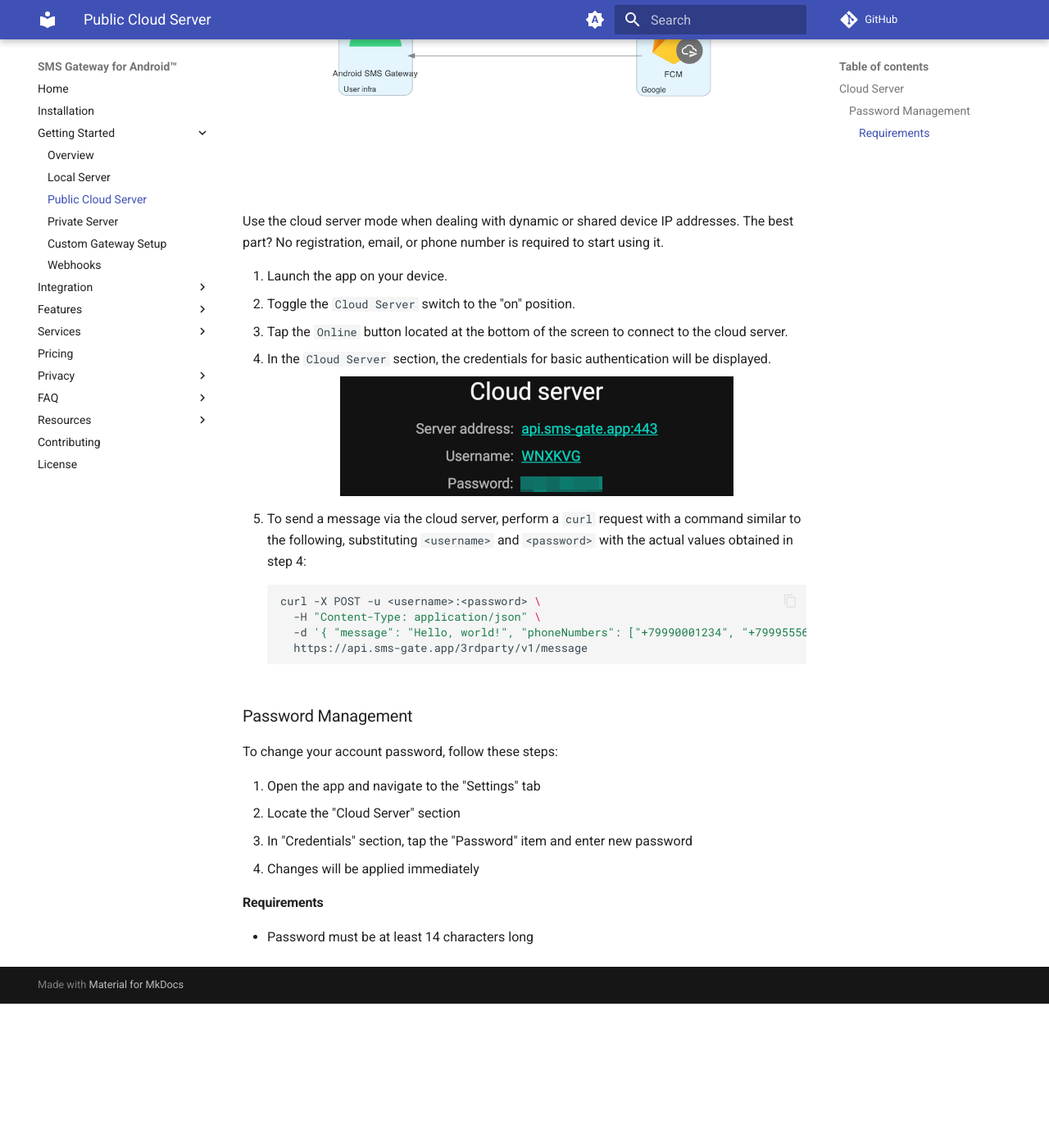
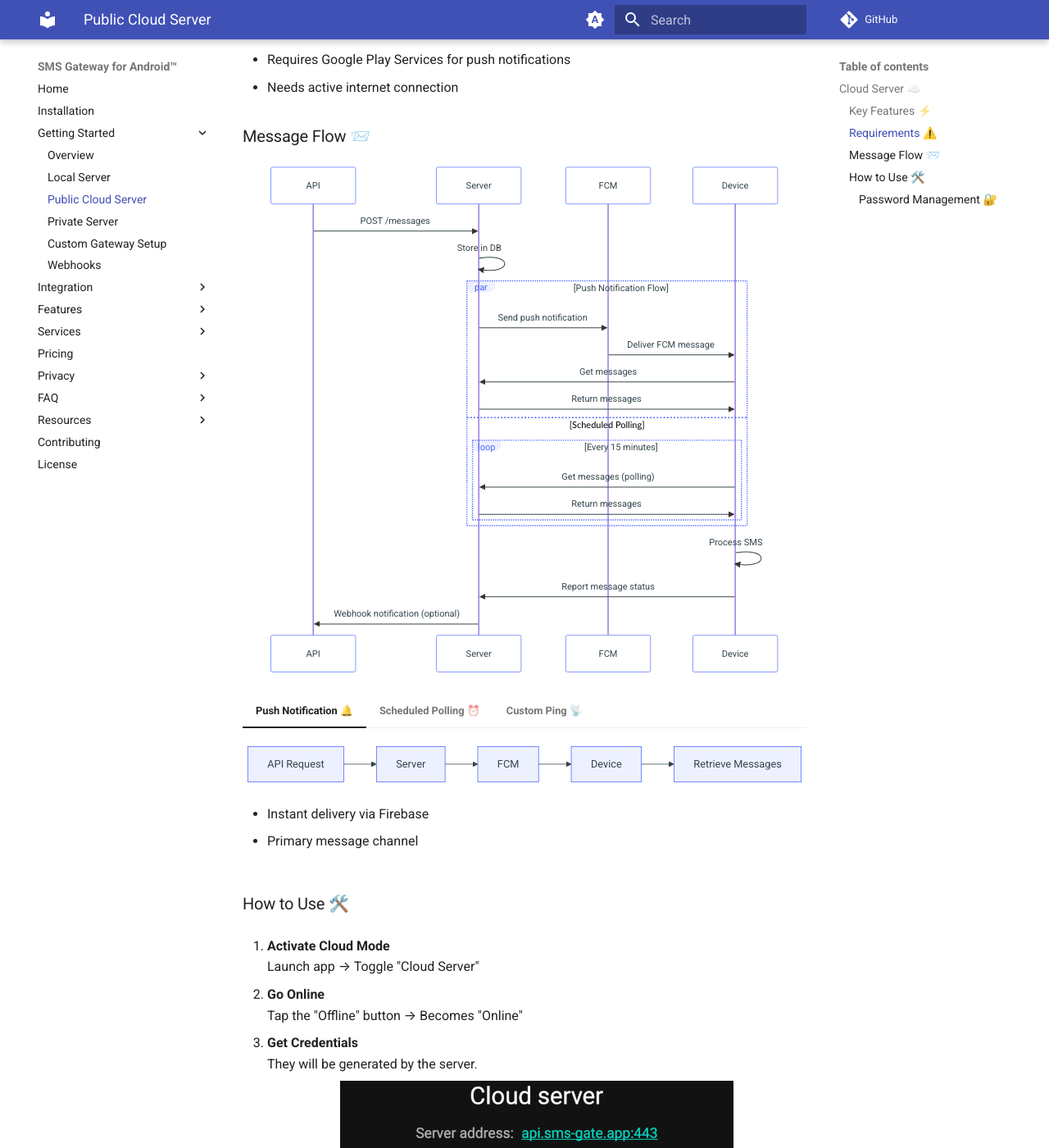
Before and after one commit to android-sms-gateway/docs-web, an MkDocs documentation site: the page built from docs/getting-started/public-cloud-server.md, in a window 1280 px wide and 1400 px high, scrolled down 504 px. Shown: the whole window at 82% size. Built offline with MkDocs 1.6.1 and Material for MkDocs 9.7.7, drawn with Linux system fonts in a browser that asks for light colours; emoji names are drawn with the system emoji font; comment, search, counter and statistics services are not loaded; before the commit the page ends 1728 px from its top, so only the background shows below that; some of the changed text lies outside the part shown.

Commit message:
[getting-started] refresh cloud server docs

````diff
--- a/docs/getting-started/public-cloud-server.md
+++ b/docs/getting-started/public-cloud-server.md
@@ -1,38 +1,149 @@
-# Getting Started
+# Getting Started 🚀
 
-## Cloud Server
+## Cloud Server ☁️
 
-<div align="center">
-    <img src="/assets/cloud-server-arch.png" alt="Architecture of the Cloud Server mode">
-</div>
+Use Cloud Server mode when your device has dynamic or shared IP addresses. Start immediately—no registration, email, or phone number required.
 
-Use the cloud server mode when dealing with dynamic or shared device IP addresses. The best part? No registration, email, or phone number is required to start using it.
+### Key Features ⚡
 
-1. Launch the app on your device.
-2. Toggle the `Cloud Server` switch to the "on" position.
-3. Tap the `Online` button located at the bottom of the screen to connect to the cloud server.
-4. In the `Cloud Server` section, the credentials for basic authentication will be displayed.
-   <div align="center">
-      <img src="/assets/cloud-server.png" alt="Example settings for Cloud Server mode">
-   </div>
-5. To send a message via the cloud server, perform a `curl` request with a command similar to the following, substituting `<username>` and `<password>` with the actual values obtained in step 4:
+- 🌐 No registration required
+- 🔄 Hybrid push-pull architecture
+- ⏱️ Dynamic and shared device IP support
+- 🔒 Basic authentication
 
-    ```sh
-    curl -X POST -u <username>:<password> \
-      -H "Content-Type: application/json" \
-      -d '{ "message": "Hello, world!", "phoneNumbers": ["+79990001234", "+79995556677"] }' \
-      https://api.sms-gate.app/3rdparty/v1/message
+### Requirements ⚠️
+- Requires Google Play Services for push notifications
+- Needs active internet connection
+
+### Message Flow 📨
+
+```mermaid
+sequenceDiagram
+    participant API
+    participant Server
+    participant FCM
+    participant Device
+
+    API->>Server: POST /messages
+    Server->>Server: Store in DB
+
+    par Push Notification Flow
+        Server->>FCM: Send push notification
+        FCM->>Device: Deliver FCM message
+        Device->>Server: Get messages
+        Server->>Device: Return messages
+    and Scheduled Polling
+        loop Every 15 minutes
+            Device->>Server: Get messages (polling)
+            Server->>Device: Return messages
+        end
+    end
+
+    Device->>Device: Process SMS
+    Device->>Server: Report message status
+    Server->>API: Webhook notification (optional)
+```
+
+=== "Push Notification 🔔"
+    ```mermaid
+    graph LR
+        A[API Request] --> B[Server]
+        B --> C[FCM]
+        C --> D[Device]
+        D --> E[Retrieve Messages]
     ```
 
-### Password Management
+    - Instant delivery via Firebase
+    - Primary message channel
 
-To change your account password, follow these steps:
+=== "Scheduled Polling ⏰"
+    ```mermaid
+    graph LR
+        A[Device] --> B{Every 15min}
+        B --> C[Check Server]
+        C --> D[Get Messages]
+    ```
 
-1. Open the app and navigate to the "Settings" tab
-2. Locate the "Cloud Server" section
-3. In "Credentials" section, tap the "Password" item and enter new password
-4. Changes will be applied immediately
+    - Fallback mechanism
+    - Ensures message delivery
 
-#### Requirements
+=== "Custom Ping 📡"
+    <center>
+    <img src="/assets/features-ping-settings.png" alt="Custom Ping settings interface">
+    </center>
 
-* Password must be at least 14 characters long
+    - Configurable check interval
+    - May increase battery consumption
+
+### How to Use 🛠️
+
+1. **Activate Cloud Mode**
+   Launch app → Toggle "Cloud Server"
+
+2. **Go Online**
+   Tap the "Offline" button → Becomes "Online"
+
+3. **Get Credentials**
+   They will be generated by the server.
+   <center>
+      <img src="/assets/cloud-server.png" alt="Cloud Server credentials screenshot"/>
+   </center>
+
+
+
+4. **Send Message**
+
+    === "cURL"
+        ```bash
+        curl -X POST -u "username:password" \
+         -H "Content-Type: application/json" \
+         -d '{"message":"Hello World","phoneNumbers":["+79990001234"]}' \
+         https://api.sms-gate.app/3rdparty/v1/messages
+        ```
+
+    === "Python"
+        ```python
+        import requests
+
+        response = requests.post(
+            "https://api.sms-gate.app/3rdparty/v1/messages",
+            auth=("username", "password"),
+            json={
+                "message": "Hello World",
+                "phoneNumbers": ["+79990001234"]
+            }
+        )
+        ```
+
+    === "JavaScript"
+        ```javascript
+        fetch('https://api.sms-gate.app/3rdparty/v1/messages', {
+          method: 'POST',
+          headers: {
+            'Authorization': 'Basic ' + btoa('username:password'),
+            'Content-Type': 'application/json'
+          },
+          body: JSON.stringify({
+            message: "Hello World",
+            phoneNumbers: ["+79990001234"]
+          })
+        });
+        ```
+
+#### Password Management 🔐
+
+!!! danger "Security Requirements"
+    - :material-form-textbox-password: Minimum 14 characters
+    - :material-text: No reuse of previous passwords is recommended
+    - :material-clock-alert: Changes take immediate effect
+
+**Update Steps**:
+
+1. :gear: Settings → Cloud Server
+2. :material-key: Credentials → Password
+3. :material-form-textbox-password: Enter new password
+4. :material-check: Confirm changes
+
+---
+
+[:material-book-open: Full API Documentation](https://capcom6.github.io/android-sms-gateway)
````
Also changed, not shown: docs/features/sending-messages.md (+4 -1 lines), docs/assets/cloud-server-arch.png (deleted), docs/assets/features-ping-settings.png (added).
